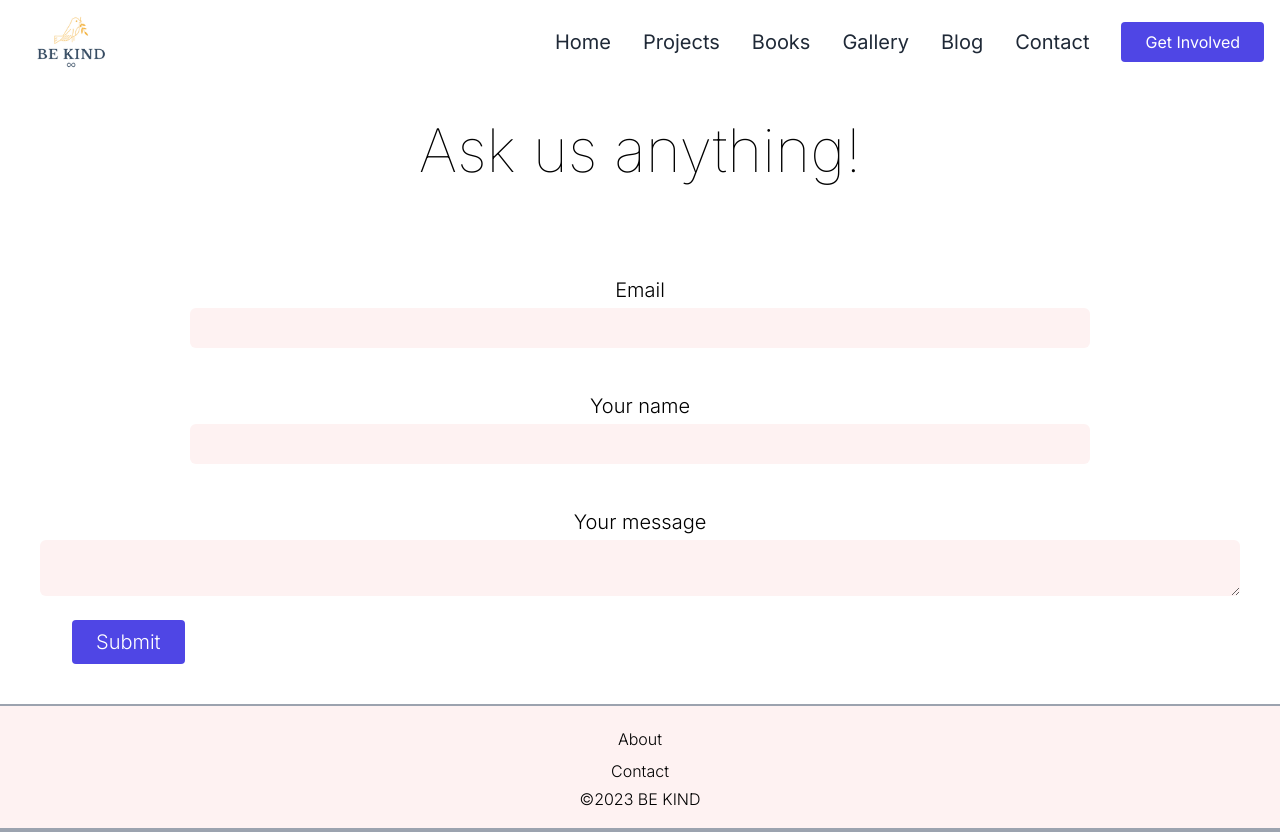
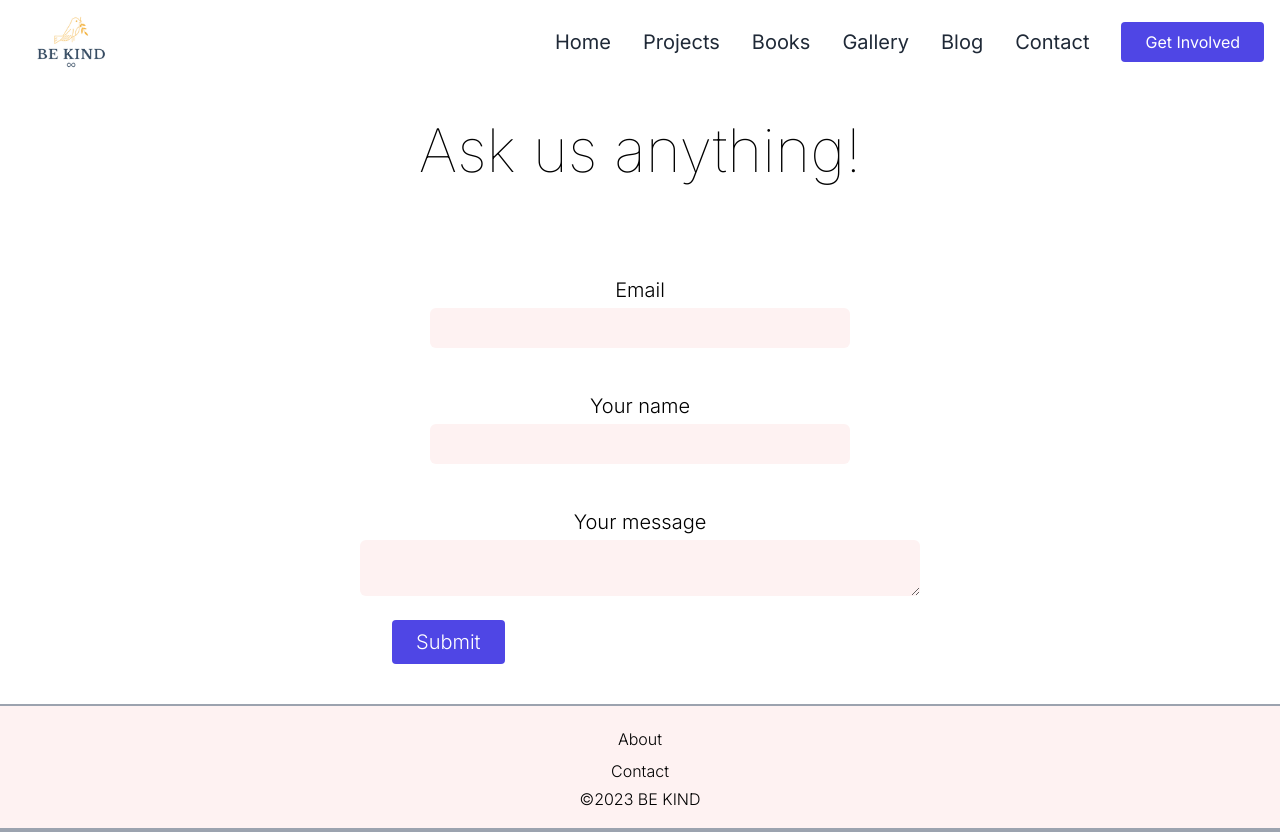
Before and after one commit to Stef14-bit/become-kind, a Next.js app: page /contact_us in a window 1280 px wide. Built offline with nearby package versions, Linux system fonts and the light colour scheme.

Commit message:
fixed contact input fields position

```diff
--- a/app/components/Button.tsx
+++ b/app/components/Button.tsx
@@ -6,7 +6,7 @@ type Props = {
 
 function Button({ children }: Props) {
   return (
-    <button className="bg-indigo-600 text-white py-2 px-6 rounded md:ml-8 hover:bg-indigo-500 duration-500">
+    <button className="bg-indigo-600 text-white py-2 px-6 rounded md:ml-8 hover:bg-indigo-500 duration-500 max-w-md">
       {children}
     </button>
   );
--- a/app/contact_us/page.tsx
+++ b/app/contact_us/page.tsx
@@ -5,11 +5,11 @@ type Props = {};
 
 function page({}: Props) {
   return (
-    <>
+    <div className="flex flex-col justify-center items-center">
       <h2 className="font-thin  text-3xl lg:text-6xl py-9 text-center">
         Ask us anything!
       </h2>
-      <form className="p-10 text-xl font-light">
+      <form className="md:w-[50%] p-10 text-xl font-light ">
         <div className="flex flex-col justify-center items-center py-5 ">
           <label htmlFor="email">Email</label>
           <input
@@ -35,7 +35,7 @@ function page({}: Props) {
         </div>
         <Button>Submit</Button>
       </form>
-    </>
+    </div>
   );
 }
 
```
